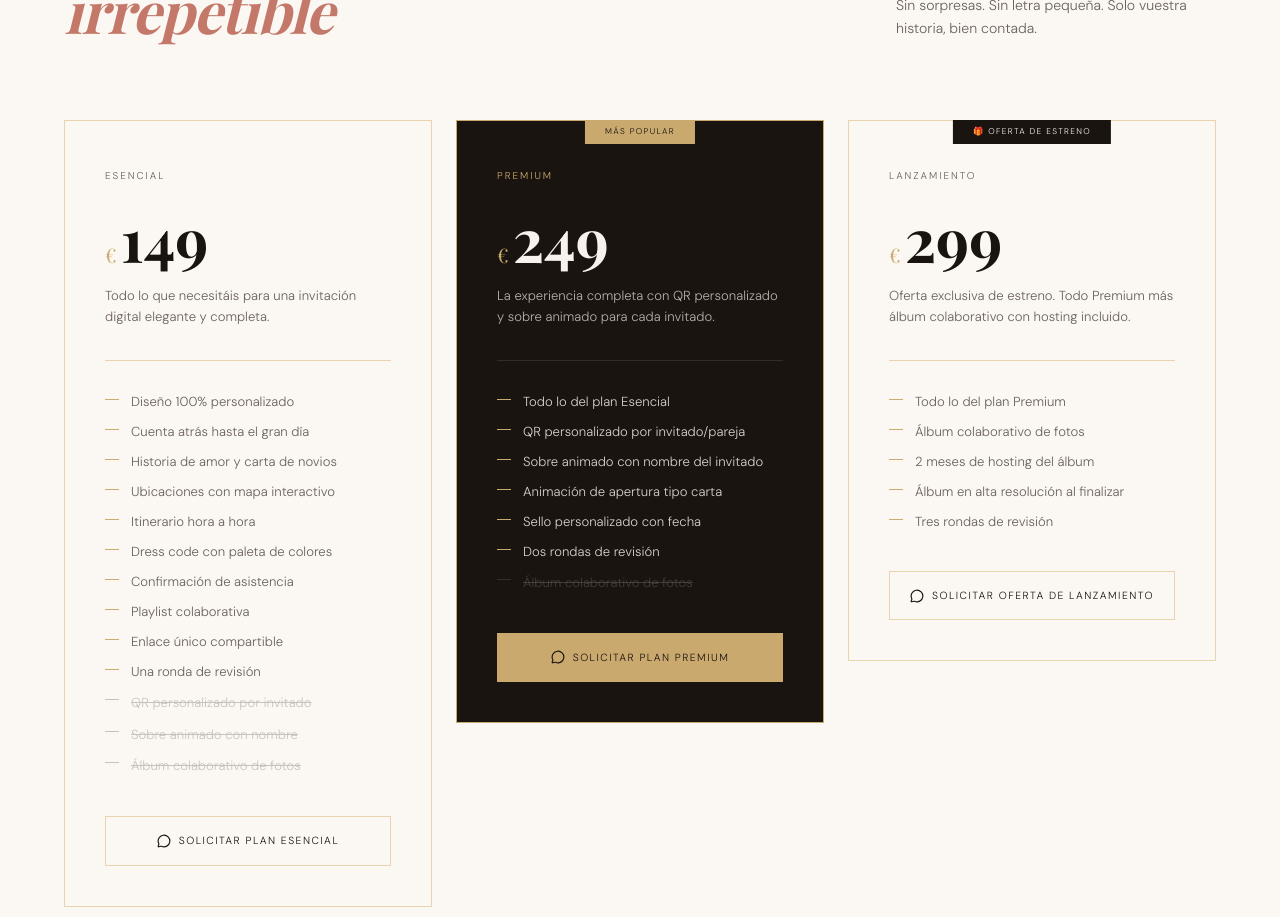
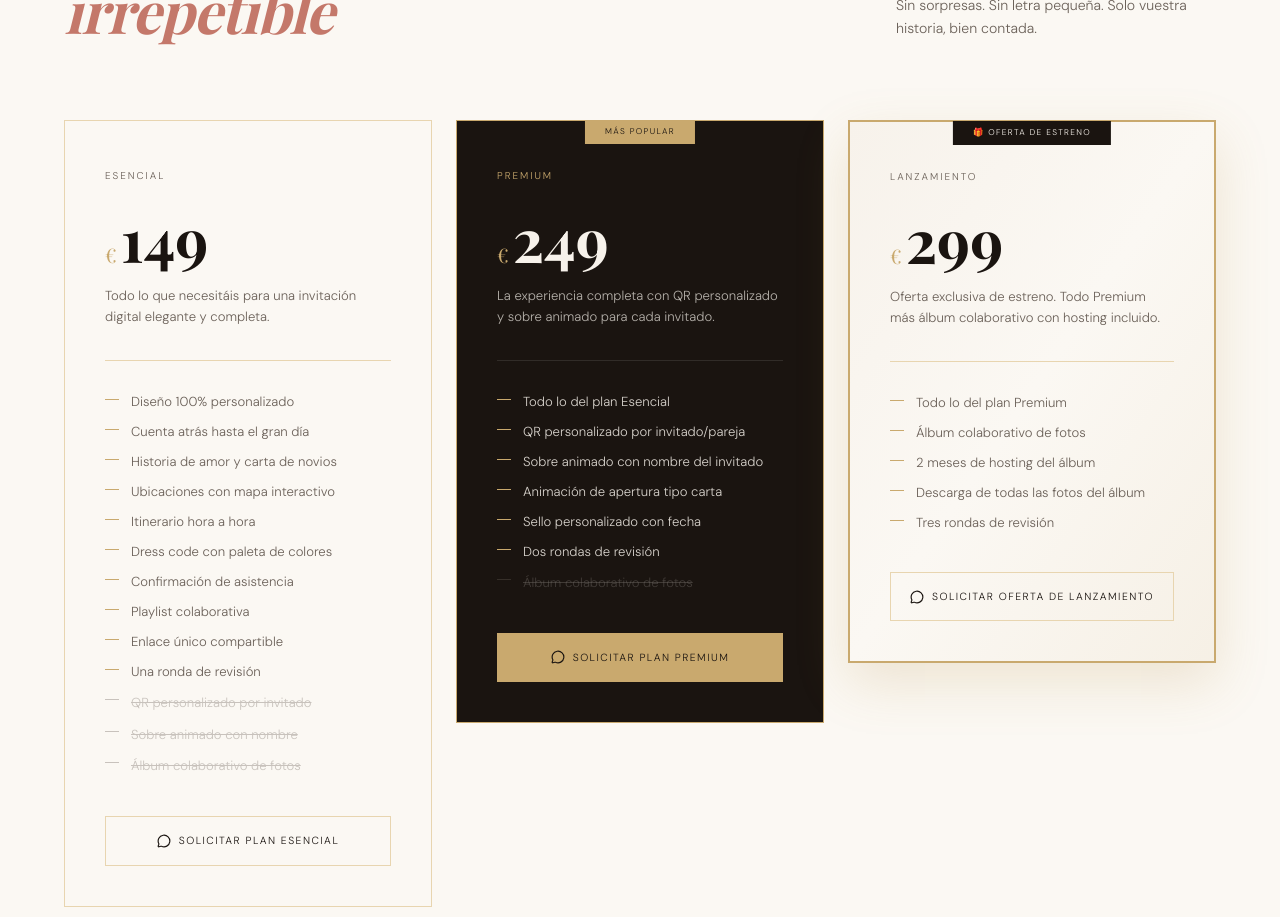
Before and after one commit to Ispaluan84/wedclick, a React (Vite) app in the folder client/: page / in a window 1280 px wide. Shown: the part 5120-6037 px from the top of the page. Built offline with nearby package versions, Linux system fonts and the light colour scheme; a web font is replaced by a local one.

Commit message:
Cambios de diseño en tarjeta de precios y ajuste de lo ofrecido

```diff
--- a/client/src/components/sections/Pricing.jsx
+++ b/client/src/components/sections/Pricing.jsx
@@ -60,12 +60,13 @@ const planes = [
     descripcion: 'Oferta exclusiva de estreno. Todo Premium más álbum colaborativo con hosting incluido.',
     icono:       Zap,
     featured:    false,
+    destacado:   true,
     badge:       '🎁 Oferta de estreno',
     incluye: [
       { icono: Heart,       texto: 'Todo lo del plan Premium'             },
       { icono: Camera,      texto: 'Álbum colaborativo de fotos'          },
       { icono: Images,      texto: '2 meses de hosting del álbum'         },
-      { icono: Images,      texto: 'Álbum en alta resolución al finalizar'},
+      { icono: Images,      texto: 'Descarga de todas las fotos del álbum'},
       { icono: CheckCircle, texto: 'Tres rondas de revisión'              },
     ],
     noIncluye: [],
@@ -86,7 +87,9 @@ function PlanCard({ plan, index }) {
                   hover:-translate-y-2 hover:shadow-[0_40px_80px_rgba(26,20,16,0.08)]
                   ${plan.featured
                     ? 'bg-ink border-w-gold text-cream'
-                    : 'bg-paper border-w-gold-light hover:border-w-gold/50'}`}
+                    : plan.destacado
+                      ? 'bg-gradient-to-br from-cream via-paper to-w-gold/10 border-2 border-w-gold shadow-[0_20px_50px_rgba(176,141,63,0.18)]'
+                      : 'bg-paper border-w-gold-light hover:border-w-gold/50'}`}
       data-hover
     >
       {/* Badge */}
--- a/client/src/pages/Checkout.jsx
+++ b/client/src/pages/Checkout.jsx
@@ -48,7 +48,7 @@ const planesInfo = {
     nombre: 'Lanzamiento', precio: 299, icono: Zap, esOferta: true,
     incluye: [
       'Todo lo del plan Premium', 'Álbum colaborativo de fotos',
-      '2 meses de hosting del álbum', 'Álbum en alta resolución al finalizar',
+      '2 meses de hosting del álbum', 'Descarga de todas las fotos del álbum',
       'Tres rondas de revisión',
     ],
   },
--- a/client/src/pages/admin/AdminDashboard.jsx
+++ b/client/src/pages/admin/AdminDashboard.jsx
@@ -119,7 +119,7 @@ if (error || !adminData || adminData.length === 0) {
           <img
             src="/Logo_WedClick.png"
             alt="WedClick"
-            className="h-10 brightness-0 invert mb-3"
+            className="h-14 brightness-0 invert mb-3"
             />
           <div className="flex items-center gap-2 px-3 py-1.5 rounded-full
                           bg-white/10 border border-white/10 w-fit">
--- a/client/src/pages/panel/Dashboard.jsx
+++ b/client/src/pages/panel/Dashboard.jsx
@@ -159,7 +159,7 @@ function Dashboard() {
           <img
             src="/Logo_WedClick.png"
             alt="WedClick"
-            className="h-10 brightness-0 invert"
+            className="h-14 brightness-0 invert"
           />
         </div>
 
--- a/client/src/pages/panel/Login.jsx
+++ b/client/src/pages/panel/Login.jsx
@@ -60,7 +60,7 @@ function Login() {
             <ArrowLeft size={13} />
             Volver a la web
           </a>
-          <img src="/Logo_WedClick.png" alt="WedClick" style={{ height: '2rem' }} />
+          <img src="/Logo_WedClick.png" alt="WedClick" style={{ height: '3.25rem' }} />
         </div>
 
         {/* Centro */}
```
